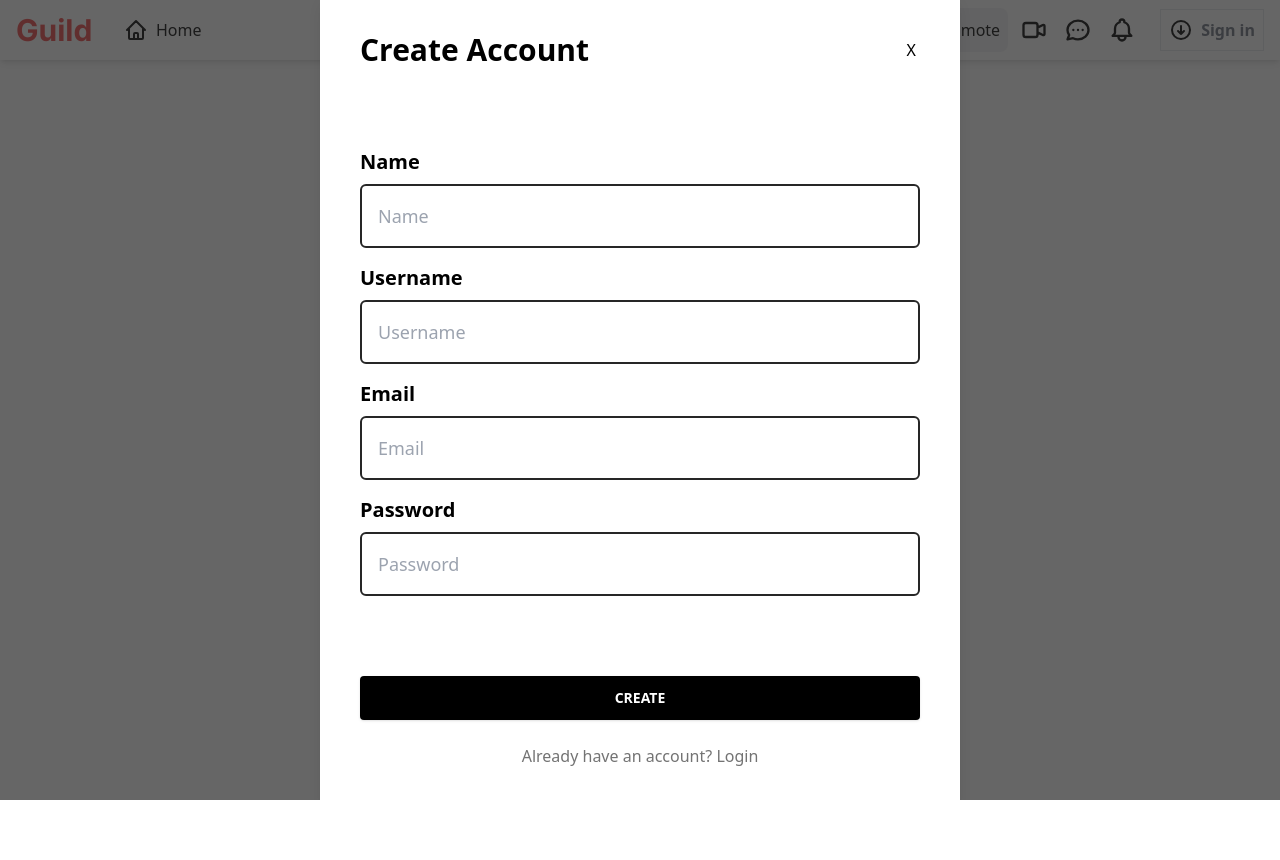
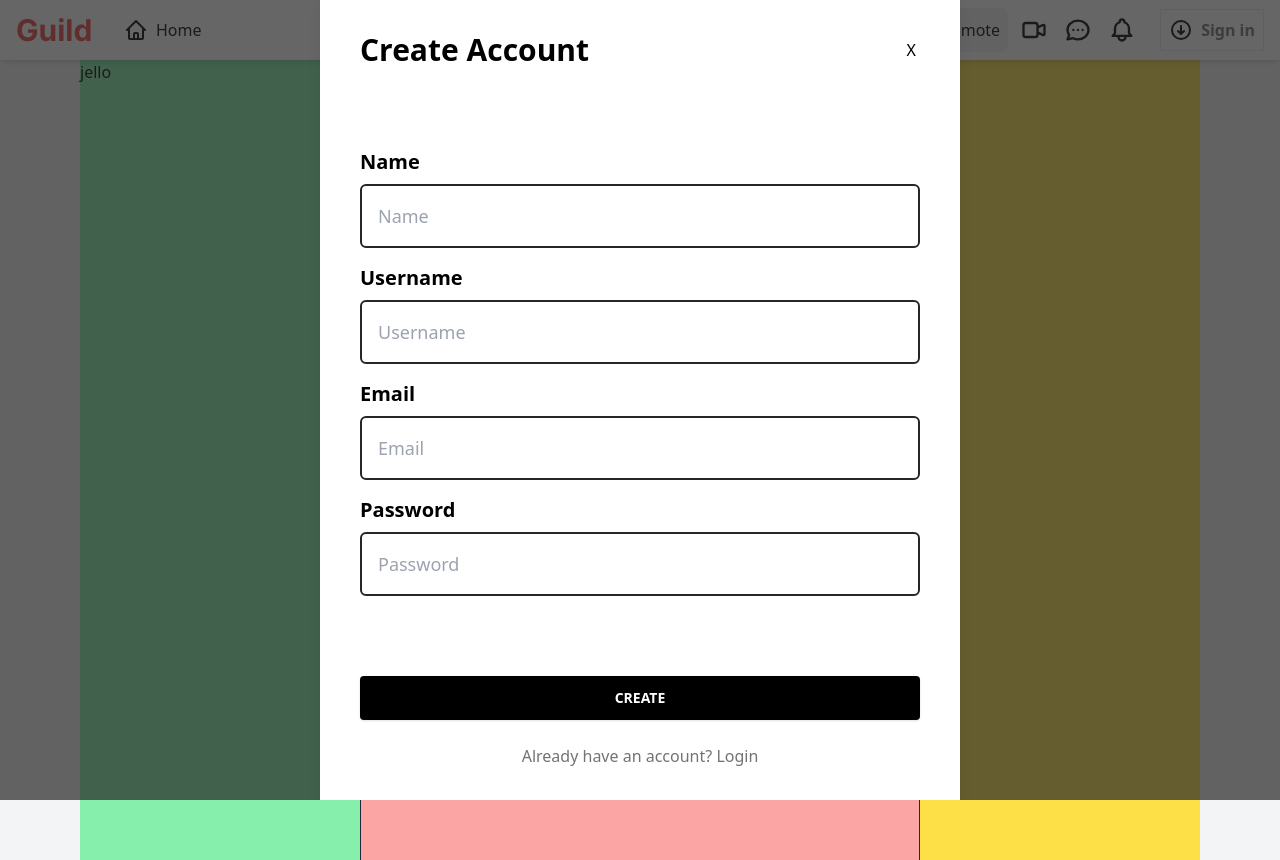
Before and after one commit to tejas-gk/guild2.0, a Next.js app: page / in a window 1280 px wide. Before the commit the page ends 800 px from the top, so only its background shows below. Built offline with nearby package versions, Linux system fonts and the light colour scheme; no server answers; grey boxes are pictures that could not be loaded.

Commit message:
feat(ongoing):post

```diff
--- a/next.config.js
+++ b/next.config.js
@@ -1,6 +1,9 @@
 /** @type {import('next').NextConfig} */
 const nextConfig = {
     reactStrictMode: true,
+    images: {
+        domains: ['api.dicebear.com'],
+    },
 };
 
 module.exports = nextConfig;
--- /dev/null
+++ b/src/components/Post/Avatar.tsx
@@ -0,0 +1,15 @@
+import Image from 'next/image';
+import React from 'react';
+
+export default function Avatar() {
+    return (
+        <div>
+            <Image
+                src='https://api.dicebear.com/6.x/pixel-art/svg'
+                width={40}
+                height={40}
+                alt='avatar'
+            />
+        </div>
+    );
+}
--- /dev/null
+++ b/src/components/Post/index.tsx
@@ -0,0 +1,28 @@
+import React from 'react';
+import Avatar from './Avatar';
+
+export default function index() {
+    return (
+        <>
+            <form
+                className='
+                    flex
+                    items-center
+                    space-x-4
+                    '
+            >
+                <Avatar />
+                <input
+                    type='text'
+                    placeholder='Post something...'
+                    className='
+                    w-full h-12
+                    border-2 border-gray-300
+                    px-4 pl-5
+                    outline-none
+                  '
+                />
+            </form>
+        </>
+    );
+}
--- a/src/layout/Layout.tsx
+++ b/src/layout/Layout.tsx
@@ -1,5 +1,51 @@
 import React from 'react';
+interface LayoutProps {
+    children: React.ReactNode;
+}
+export default function Layout({ children }: LayoutProps) {
+    return (
+        <>
+            <div
+                className='
+                h-screen
+                bg-gray-100
+            '
+            >
+                <div
+                    className='
+                    container
+                    h-full max-w-6xl
+                    mx-auto
+                    px-4
 
-export default function Layout() {
-    return <div>Layout</div>;
+                '
+                >
+                    <div
+                        className='
+                        grid grid-cols-4
+                        h-full
+                        bg-red-300
+                        '
+                    >
+                        <div
+                            className='
+                        bg-green-300
+                        '
+                        >
+                            jello
+                        </div>
+                        <div
+                            className='
+                            col-span-3 lg:col-span-2
+                            border-x-[1px] border-gray-800
+                            '
+                        >
+                            {children}
+                        </div>
+                        <div className='bg-yellow-300'>jello</div>
+                    </div>
+                </div>
+            </div>
+        </>
+    );
 }
--- a/src/pages/_app.tsx
+++ b/src/pages/_app.tsx
@@ -8,6 +8,7 @@ import type { AppProps } from 'next/app';
 import { Toaster } from 'react-hot-toast';
 import { SessionProvider } from 'next-auth/react';
 import useCurrentUser from '@/hooks/useCurrentUser';
+import Layout from '@/layout/Layout';
 
 export default function App({ Component, pageProps }: AppProps) {
     const { data: currentUser } = useCurrentUser();
@@ -21,7 +22,9 @@ export default function App({ Component, pageProps }: AppProps) {
                     </>
                 )}
                 <Navbar />
-                <Component {...pageProps} />
+                <Layout>
+                    <Component {...pageProps} />
+                </Layout>
                 <div
                     className='
                     sm:hidden
--- a/src/pages/index.tsx
+++ b/src/pages/index.tsx
@@ -4,6 +4,7 @@ import { Inter } from 'next/font/google';
 import styles from '@/styles/Home.module.css';
 import { signOut } from 'next-auth/react';
 import useCurrentUser from '@/hooks/useCurrentUser';
+import Post from '@/components/Post';
 const inter = Inter({ subsets: ['latin'] });
 
 export default function Home() {
@@ -33,6 +34,7 @@ export default function Home() {
                     Sign Out
                 </button>
             </h1>
+            <Post />
         </>
     );
 }
```
